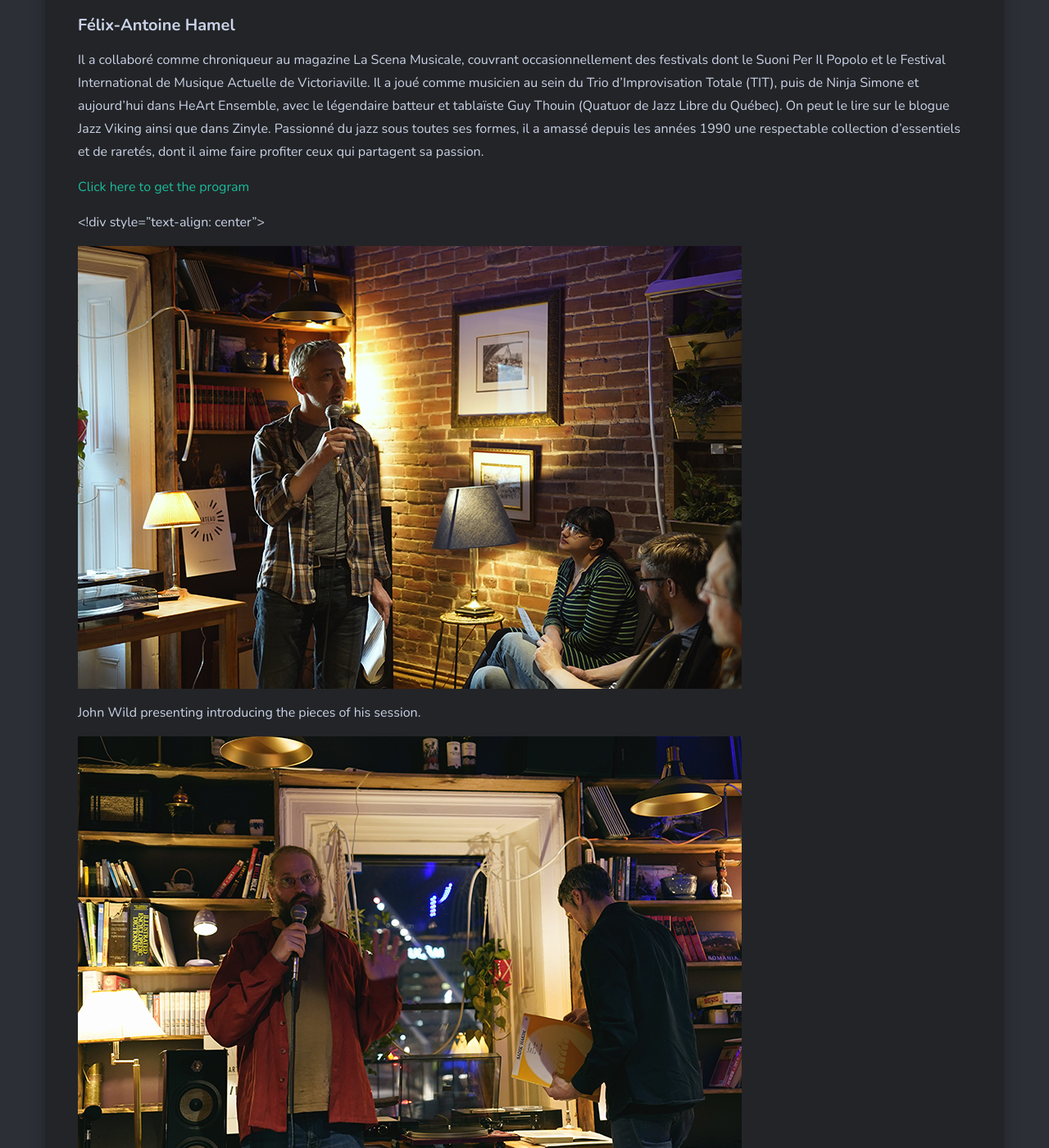
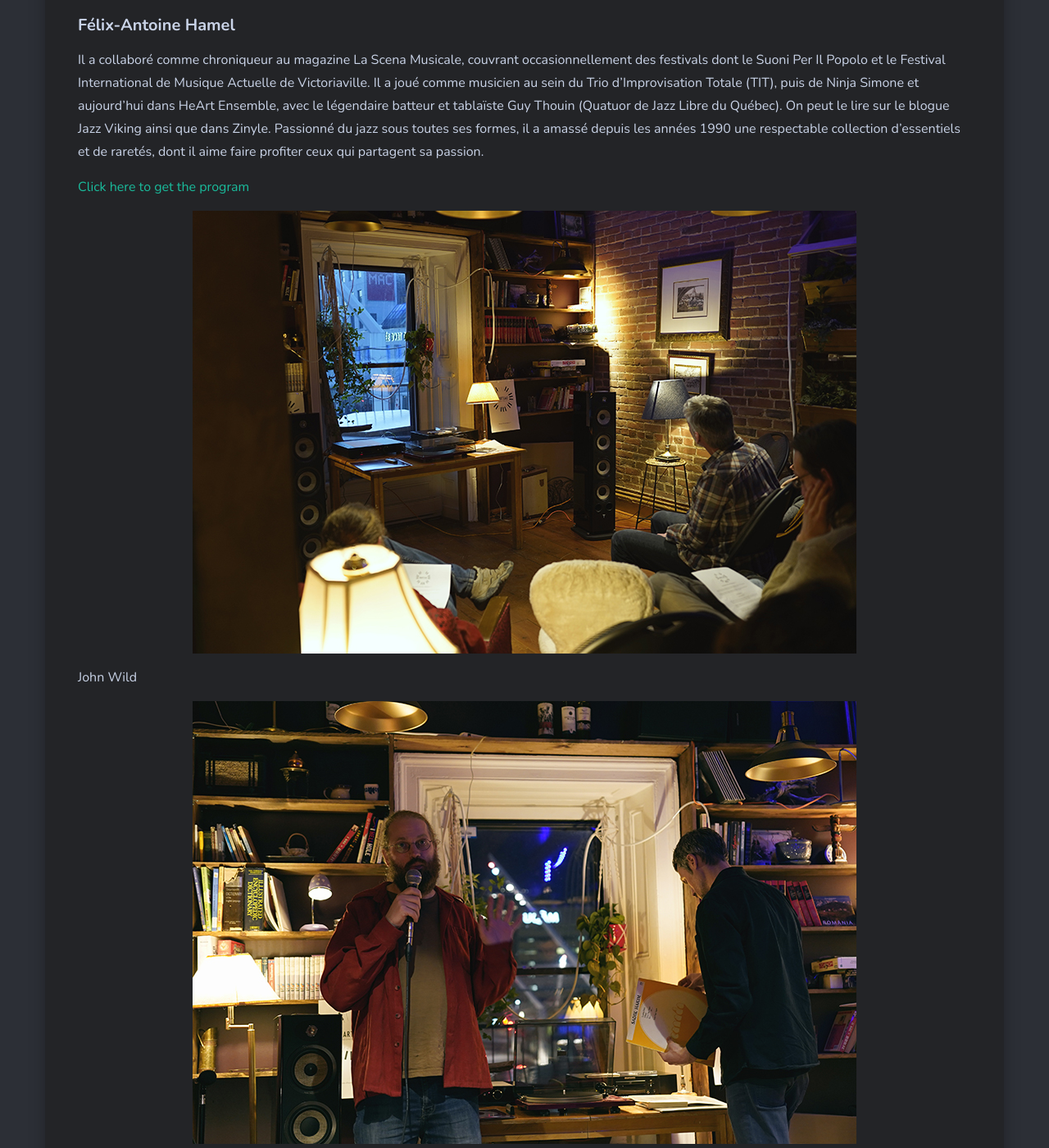
Before and after one commit to sessions-marteau/sessions-marteau-2.github.io, a Jekyll site: the page built from _posts/2019-04-17-session-1.md, in a window 1280 px wide and 1400 px high, scrolled down 1729 px. Shown: the whole window at 82% size. Built offline with Jekyll 4.4.1, drawn with Linux system fonts in a browser that asks for light colours; nearby versions of some CDN libraries; some of the changed text lies outside the part shown.

Commit message:
Update 2019-04-17-session-1.md

```diff
--- a/_posts/2019-04-17-session-1.md
+++ b/_posts/2019-04-17-session-1.md
@@ -47,21 +47,10 @@ Il a collaboré comme chroniqueur au magazine La Scena Musicale, couvrant occasi
 
 [Click here to get the program]({{ site.baseurl }}/uploads/session-001/program/Sessions-Marteau-001-Programme.pdf)
 
-<!div style="text-align: center">
-  <p>
-    <img src="{{ site.baseurl }}/uploads/session-001/pictures/DSC2899.JPG">
-    <div>John Wild presenting introducing the pieces of his session.</div>
-    </p>
-  <p>
-    <img src="{{ site.baseurl }}/uploads/session-001/pictures/DSC2970.JPG">
-  </p>
-  <div>
-  Felix-Antoine Hamel at the beginning of his essions
-  </div>
-<!/div>
 
-<img src="https://raw.githubusercontent.com/sessions-marteau/sessions-marteau-2.github.io/master/uploads/session-001/pictures/DSC2936.jpg" class="center">
+
+<p style="text-align:center;"><img src="https://sessionsmarteau.com/uploads/session-001/pictures/DSC2936.jpg">
 <p>John Wild</p>
 
-<img src="https://sessionsmarteau.com/uploads/session-001/pictures/DSC2970.jpg" class="center">
+<p style="text-align:center;"><img src="https://sessionsmarteau.com/uploads/session-001/pictures/DSC2970.jpg">
 <p>Felix-Antoine Hamel</p>
```
